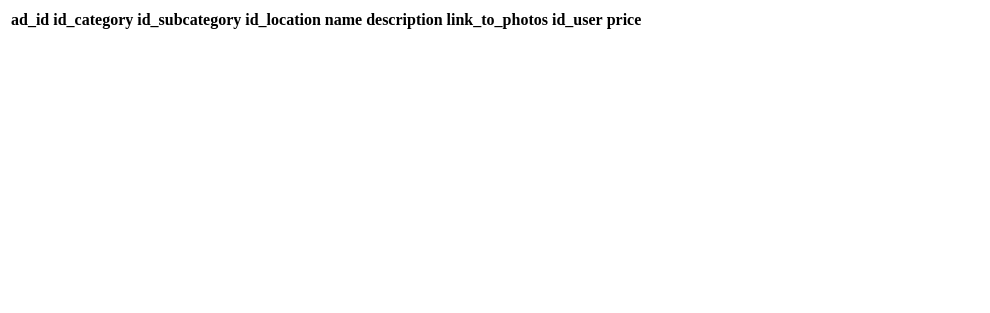
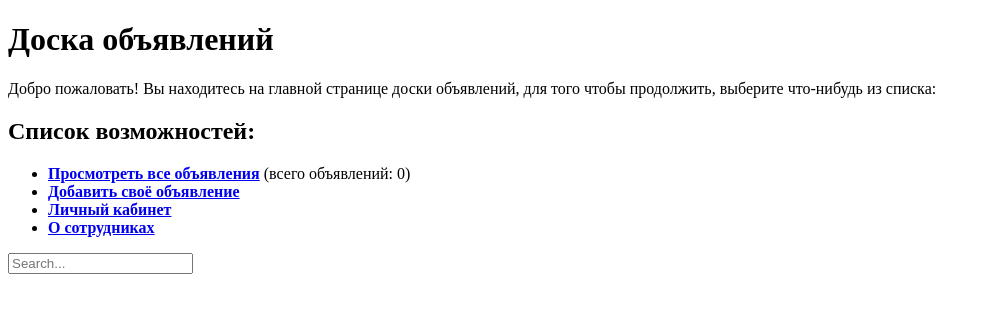
Before and after one commit to ilyamarvin/dashboard, a Django app: page / in a window 1280 px wide. Shown: the top 313 px of the page, without its empty margins (0-990 px from the left). Run offline with Django 3.2, Linux system fonts and the light colour scheme; data that the repository does not hold is empty.

Commit message:
added searching query

```diff
--- a/main/templates/main/ads.html
+++ b/main/templates/main/ads.html
@@ -9,7 +9,7 @@
         }
     </style>
     <meta charset="UTF-8">
-    <title>Доска объявлений</title>
+    <title>Объявления</title>
 </head>
 
 <body>
--- a/main/urls.py
+++ b/main/urls.py
@@ -2,7 +2,11 @@ from django.urls import path
 from . import views
 
 urlpatterns = [
-    path('', views.index),
+    path('', views.index, name='main'),
+    path('ads/', views.ads, name='ads'),
     path('ad/<int:ad_id>/', views.ad),
-    path('about/', views.about),
+    path('add/', views.add, name='add_new'),
+    path('about/', views.about, name='about'),
+    path('personal/', views.personal, name='personal'),
+    path('search/', views.SearchResultsList.as_view(), name='search_results')
 ]
--- a/main/views.py
+++ b/main/views.py
@@ -1,11 +1,21 @@
 from django.db import connection
 from django.shortcuts import render
 from django.http import HttpResponse, Http404
+from django.db.models import Q
+from django.views.generic import ListView
 
 from main.models import Ads
 
 
 def index(request):
+    num_ads = Ads.objects.all().count()
+    context = {
+        'num_ads': num_ads
+    }
+    return render(request, 'index.html', context)
+
+
+def ads(request):
     ads = Ads.objects.all()
     context = {
         'ads': ads
@@ -24,5 +34,24 @@ def ad(request, ad_id):
     return render(request, 'main/ads.html', context)
 
 
+def add(request):
+    return HttpResponse('add new ad')
+
+
+def personal(request):
+    return HttpResponse('personal information')
+
+
 def about(request):
     return HttpResponse('about')
+
+class SearchResultsList(ListView):
+    model = Ads
+    context_object_name = "ads"
+    template_name = "main/ads.html"
+
+    def get_queryset(self):
+        query = self.request.GET.get("q")
+        return Ads.objects.filter(
+            Q(name__icontains=query)
+        )
--- a/templates/index.html
+++ b/templates/index.html
@@ -1,11 +1,24 @@
 <!DOCTYPE html>
 <html lang="ru">
 <head>
+    <title>Доска объявлений</title>
     <meta charset="UTF-8">
-    <title>Главная страница</title>
+
 </head>
 <body>
-<h1>Главная страница</h1>
-<p>Просто текст</p>
+<h1>Доска объявлений</h1>
+<p>Добро пожаловать! Вы находитесь на главной странице доски объявлений, для того чтобы продолжить, выберите что-нибудь из списка:</p>
+
+<h2>Список возможностей:</h2>
+<ul>
+    <li><strong><a href="{% url 'ads' %}">Просмотреть все объявления</strong></a> (всего объявлений: {{ num_ads }})</li>
+    <li><strong><a href="{% url 'add_new' %}">Добавить своё объявление</a></strong></li>
+    <li><strong><a href="{% url 'personal' %}">Личный кабинет</a></strong></li>
+    <li><strong><a href="{% url 'about' %}">О сотрудниках</a></strong></li>
+  </ul>
+
+  <form action="{% url 'search_results' %}" method="get">
+    <input name="q" type="text" placeholder="Search...">
+  </form>
 </body>
 </html>
```
